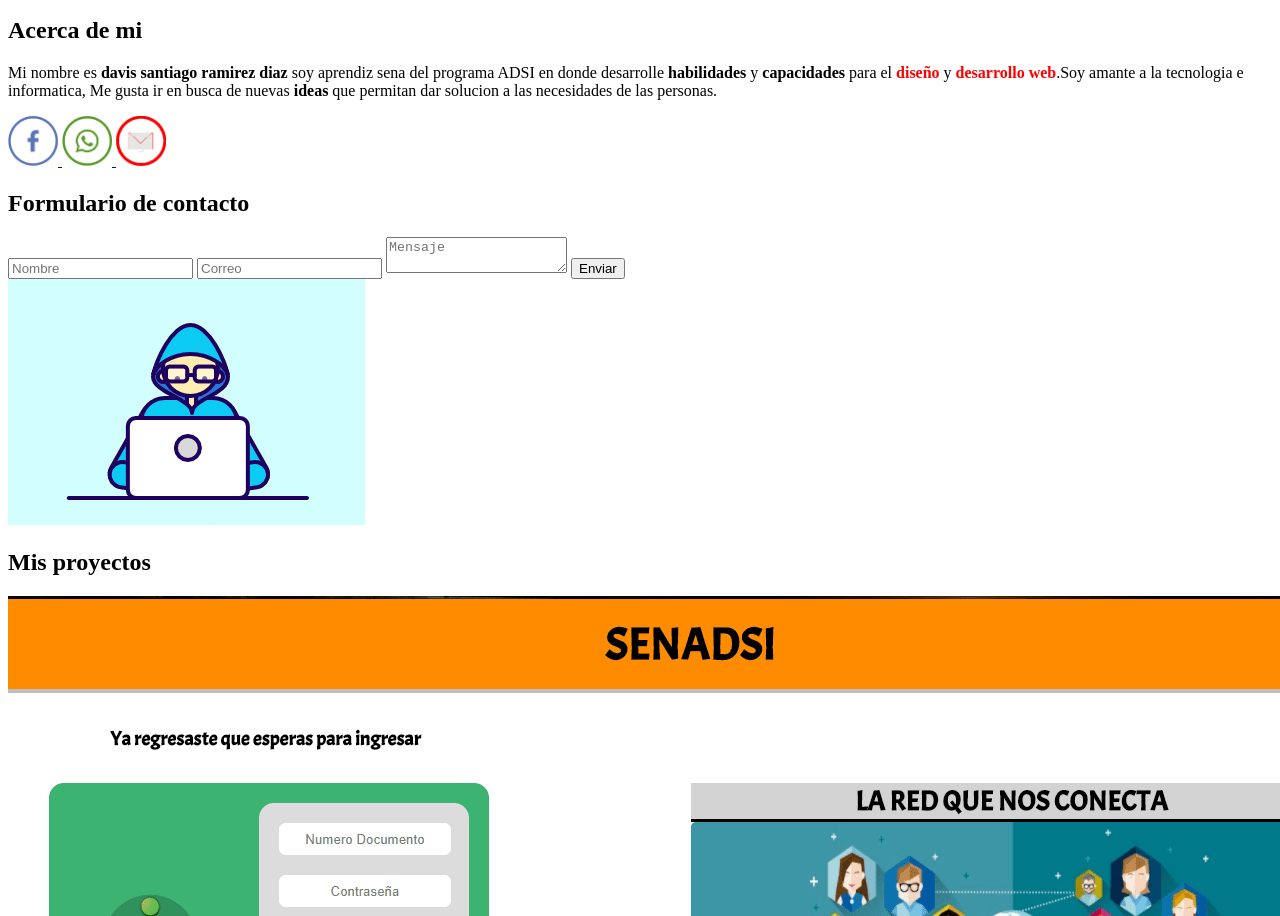
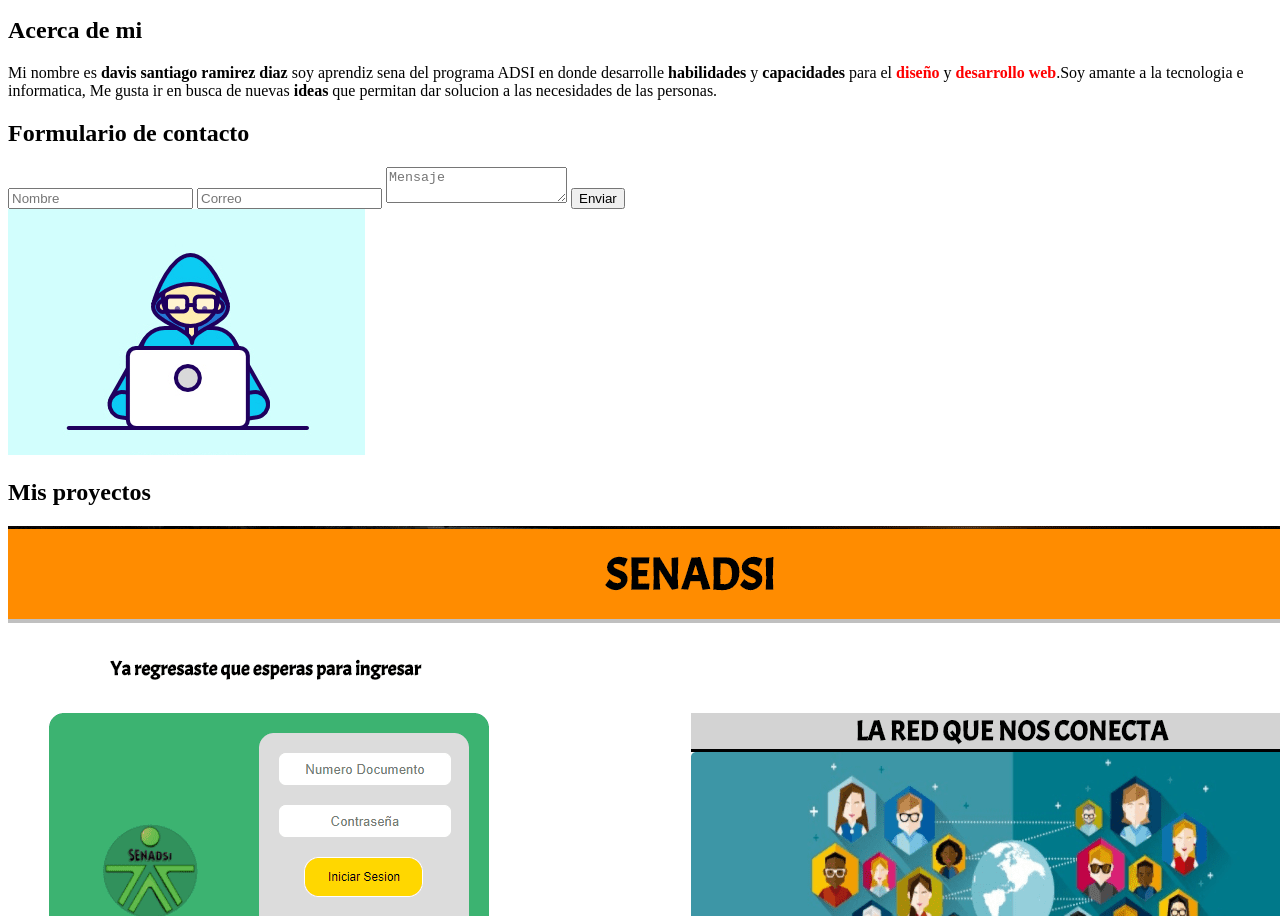
Before and after one commit to davisdev7/test_git, a plain HTML site: page index.html in a window 1280 px wide. Shown: the part 3870-4786 px from the top of the page. Drawn offline with Linux system fonts and the light colour scheme.

Commit message:
me comi todo el section

```diff
--- a/index.html
+++ b/index.html
@@ -177,18 +177,7 @@
                 </article>
 
                 <!--Seccion Redes Sociales,Contacto De Acerca De Mi-->
-                <div class="social-media">
-                    <a href="https://www.facebook.com/davissantiago.ramirezdiaz" target="_blank">
-                        <img src="img/fe.png" alt="" width="50">
-                    </a>
-                    <a href="https://api.whatsapp.com/send?phone=573008165981">
-                        <img src="img/wat.png" target="_blank" alt="" width="50">
-                    </a>
 
-                    <a href="mailto:davisantiagoramirezdiaz@gmail.com">
-                        <img src="img/sd.png" target="_blank" alt="" width="50">
-                    </a>
-                </div>
             </section>
         </div>
 
```
